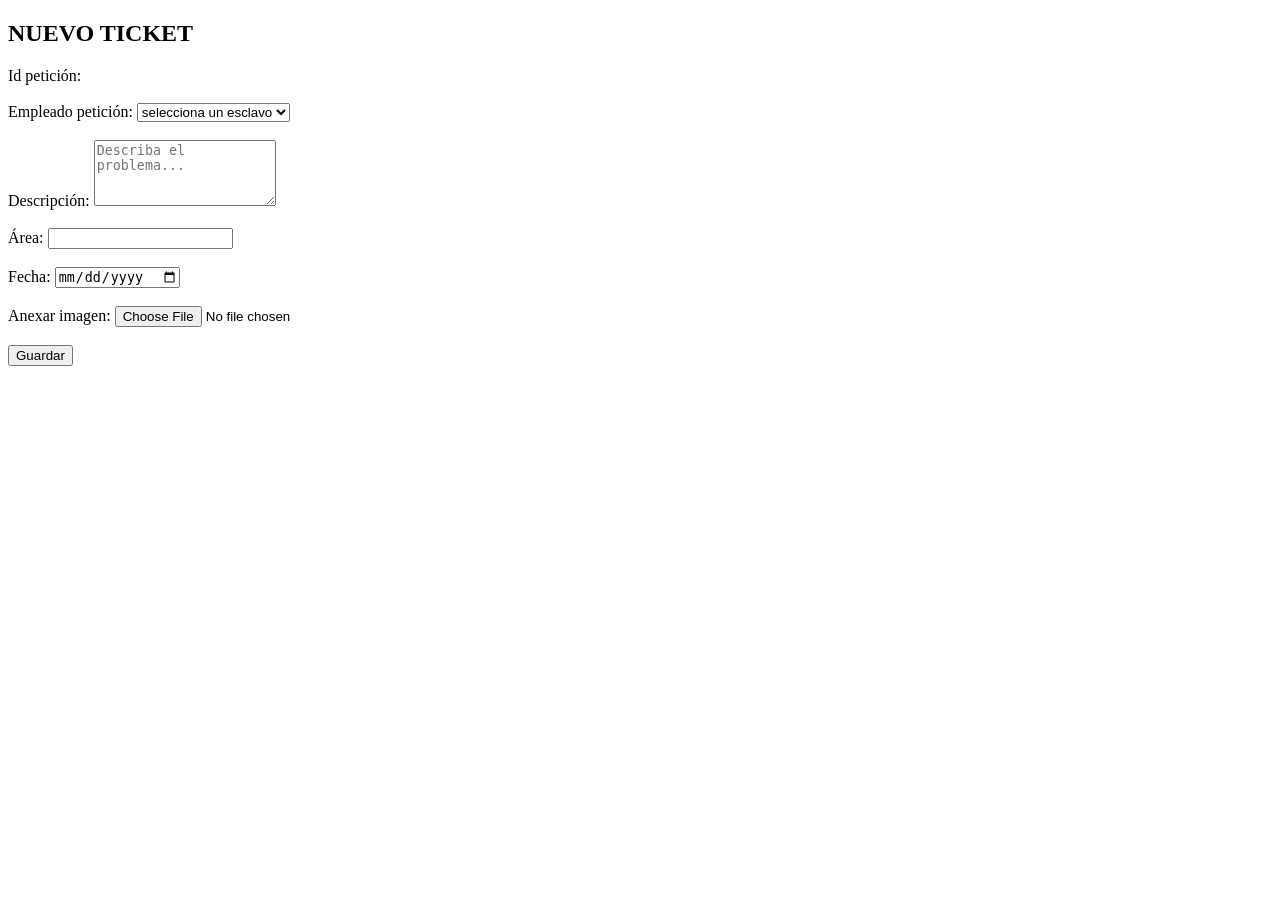
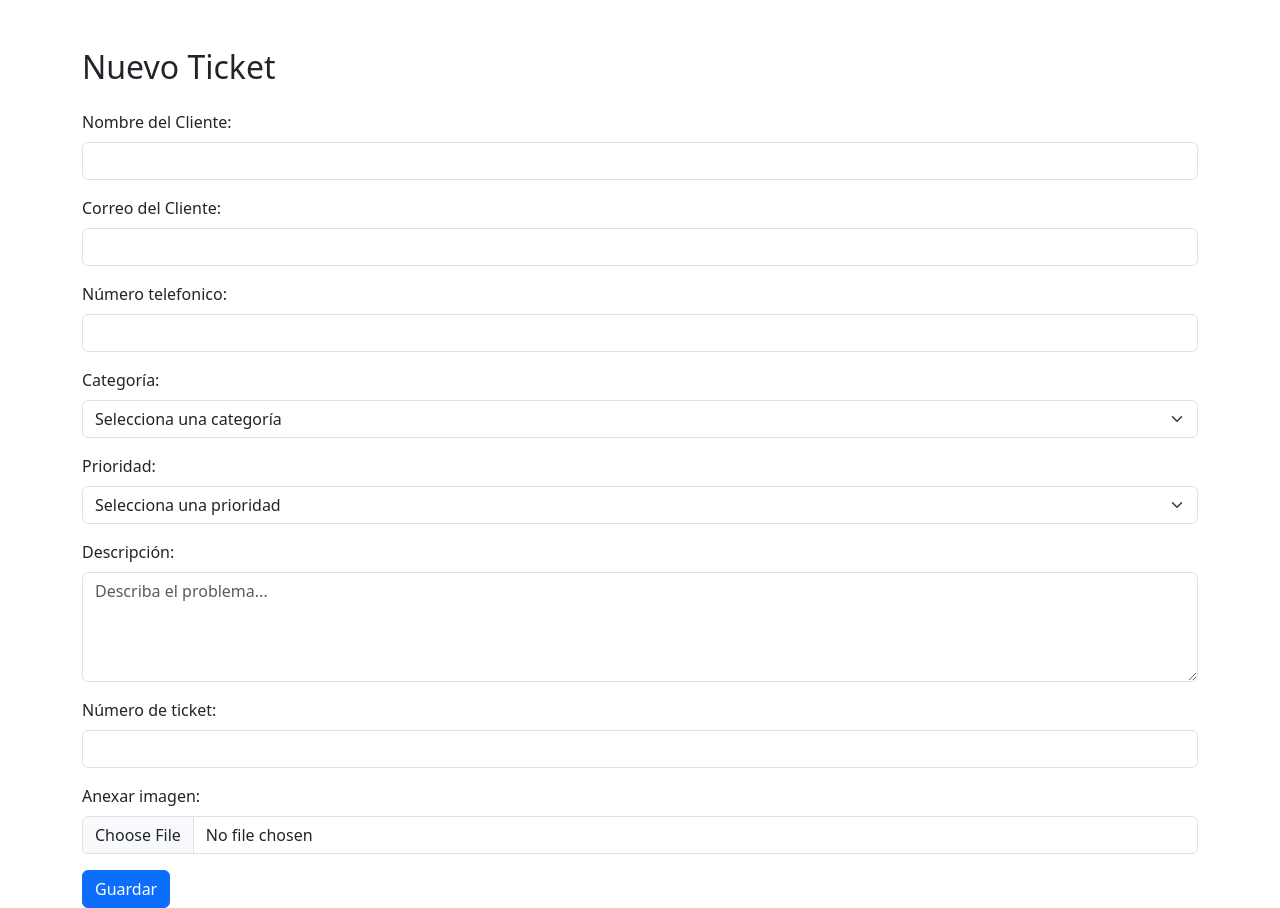
Before and after one commit to Kev-DevWeb/MeowSupport, a Django app: page /abrirticket/ in a window 1280 px wide. Before the commit the page ends 366 px from the top, so only its background shows below. Run offline with Django 5.2, Linux system fonts and the light colour scheme.

Commit message:
Actualizacion del html del ticket

```diff
--- a/FastMeow/Templates/abrirticket.html
+++ b/FastMeow/Templates/abrirticket.html
@@ -4,38 +4,81 @@
     <meta charset="UTF-8">
     <meta name="viewport" content="width=device-width, initial-scale=1.0">
     <title>Nuevo Ticket</title>
+    <!-- Enlace a Bootstrap CDN -->
+    <link href="https://cdn.jsdelivr.net/npm/bootstrap@5.3.3/dist/css/bootstrap.min.css" rel="stylesheet">
 </head>
 <body>
 
-<h2>NUEVO TICKET</h2>
-<form action="/submit-ticket" method="post" enctype="multipart/form-data">
-    <label for="id_peticion">Id petición:</label>
-    <br><br>
+<div class="container mt-5">
+    <h2 class="mb-4">Nuevo Ticket</h2>
 
-    <label for="empleado_peticion">Empleado petición:</label>
-    <select id="empleado_peticion" name="empleado_peticion">
-        <option value="">selecciona un esclavo</option>
-    </select>
-    <br><br>
+    <form method="post" enctype="multipart/form-data">
+        {% csrf_token %}
 
-    <label for="descripcion">Descripción:</label>
-    <textarea id="descripcion" name="descripcion" rows="4" placeholder="Describa el problema..."></textarea>
-    <br><br>
+        <!-- Nombre del Cliente -->
+        <div class="mb-3">
+            <label for="id_nombre_cliente" class="form-label">Nombre del Cliente:</label>
+            <input type="text" id="id_nombre_cliente" name="nombre_cliente" class="form-control" required>
+        </div>
 
-    <label for="area">Área:</label>
-    <input type="text" id="area" name="area">
-    <br><br>
+        <!-- Correo del Cliente -->
+        <div class="mb-3">
+            <label for="id_correo_cliente" class="form-label">Correo del Cliente:</label>
+            <input type="email" id="id_correo_cliente" name="correo_cliente" class="form-control" required>
+        </div>
 
-    <label for="fecha">Fecha:</label>
-    <input type="date" id="fecha" name="fecha">
-    <br><br>
+        <!-- Número de Cliente -->
+        <div class="mb-3">
+            <label for="id_numero_cliente" class="form-label">Número telefonico:</label>
+            <input type="tel" id="id_numero_cliente" name="numero_cliente" class="form-control" required>
+        </div>
 
-    <label for="imagen">Anexar imagen:</label>
-    <input type="file" id="imagen" name="imagen" accept="image/*">
-    <br><br>
+        <!-- Categoría -->
+        <div class="mb-3">
+            <label for="id_categoria" class="form-label">Categoría:</label>
+            <select id="id_categoria" name="categoria" class="form-select">
+                <option value="">Selecciona una categoría</option>
+                {% for categoria in categorias %}
+                    <option value="{{ categoria.id }}">{{ categoria.nombre }}</option>
+                {% endfor %}
+            </select>
+        </div>
 
-    <button type="submit">Guardar</button>
-</form>
+        <!-- Prioridad -->
+        <div class="mb-3">
+            <label for="id_prioridad" class="form-label">Prioridad:</label>
+            <select id="id_prioridad" name="prioridad" class="form-select">
+                <option value="">Selecciona una prioridad</option>
+                {% for prioridad in prioridades %}
+                    <option value="{{ prioridad.id }}">{{ prioridad.nombre }}</option>
+                {% endfor %}
+            </select>
+        </div>
 
+        <!-- Descripción -->
+        <div class="mb-3">
+            <label for="id_detalle" class="form-label">Descripción:</label>
+            <textarea id="id_detalle" name="detalle" class="form-control" rows="4" placeholder="Describa el problema..."></textarea>
+        </div>
+
+        <!-- Número de ticket -->
+        <div class="mb-3">
+            <label for="id_numero" class="form-label">Número de ticket:</label>
+            <input type="number" id="id_numero" name="numero" class="form-control" required>
+        </div>
+
+        <!-- Imagen -->
+        <div class="mb-3">
+            <label for="id_imagen" class="form-label">Anexar imagen:</label>
+            <input type="file" id="id_imagen" name="imagen" accept="image/*" class="form-control">
+        </div>
+
+        <!-- Botón de enviar -->
+        <button type="submit" class="btn btn-primary">Guardar</button>
+    </form>
+</div>
+
+<!-- Enlace a los scripts de Bootstrap -->
+<script src="https://cdn.jsdelivr.net/npm/bootstrap@5.3.3/dist/js/bootstrap.bundle.min.js"></script>
 </body>
 </html>
```
